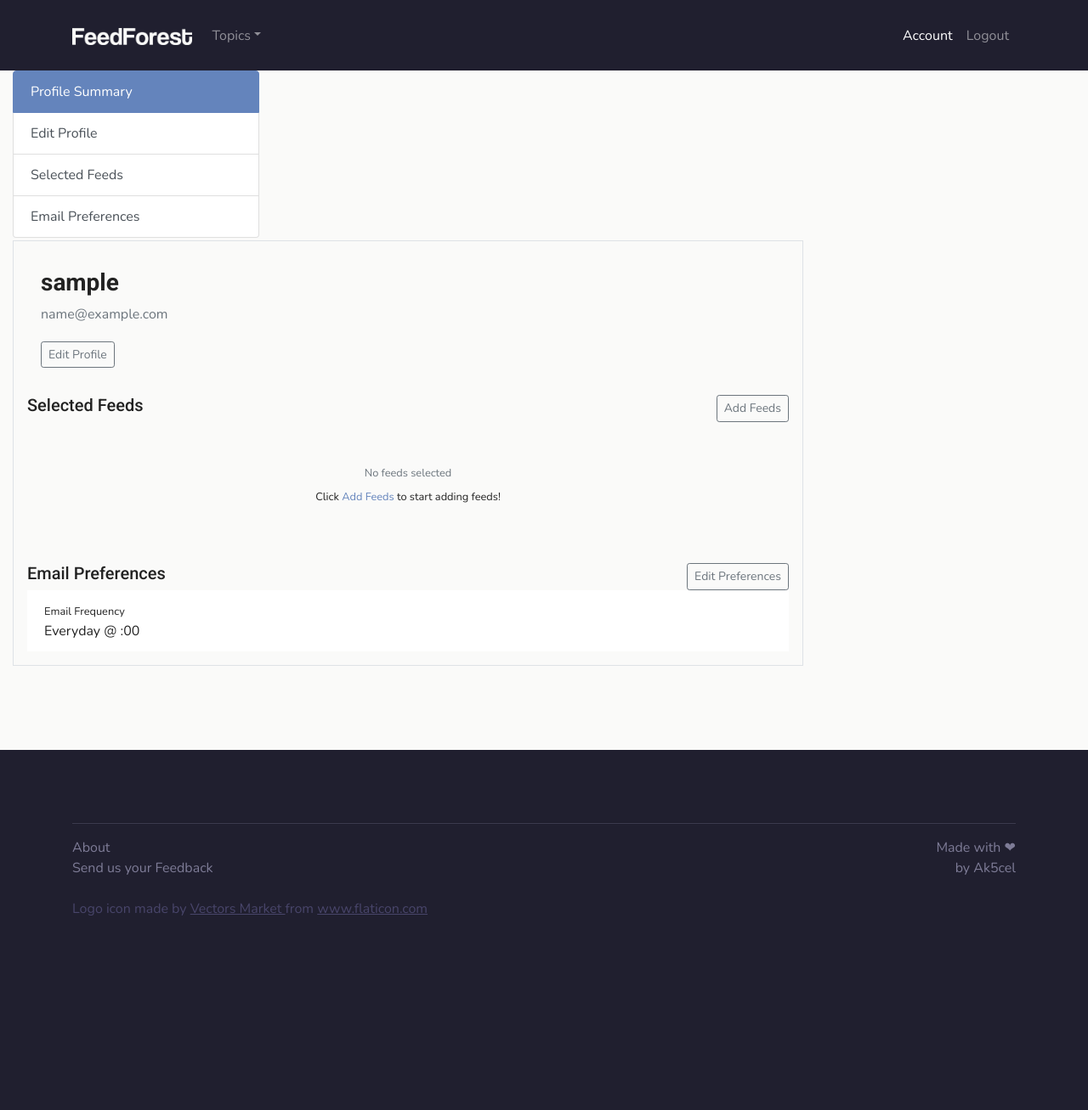
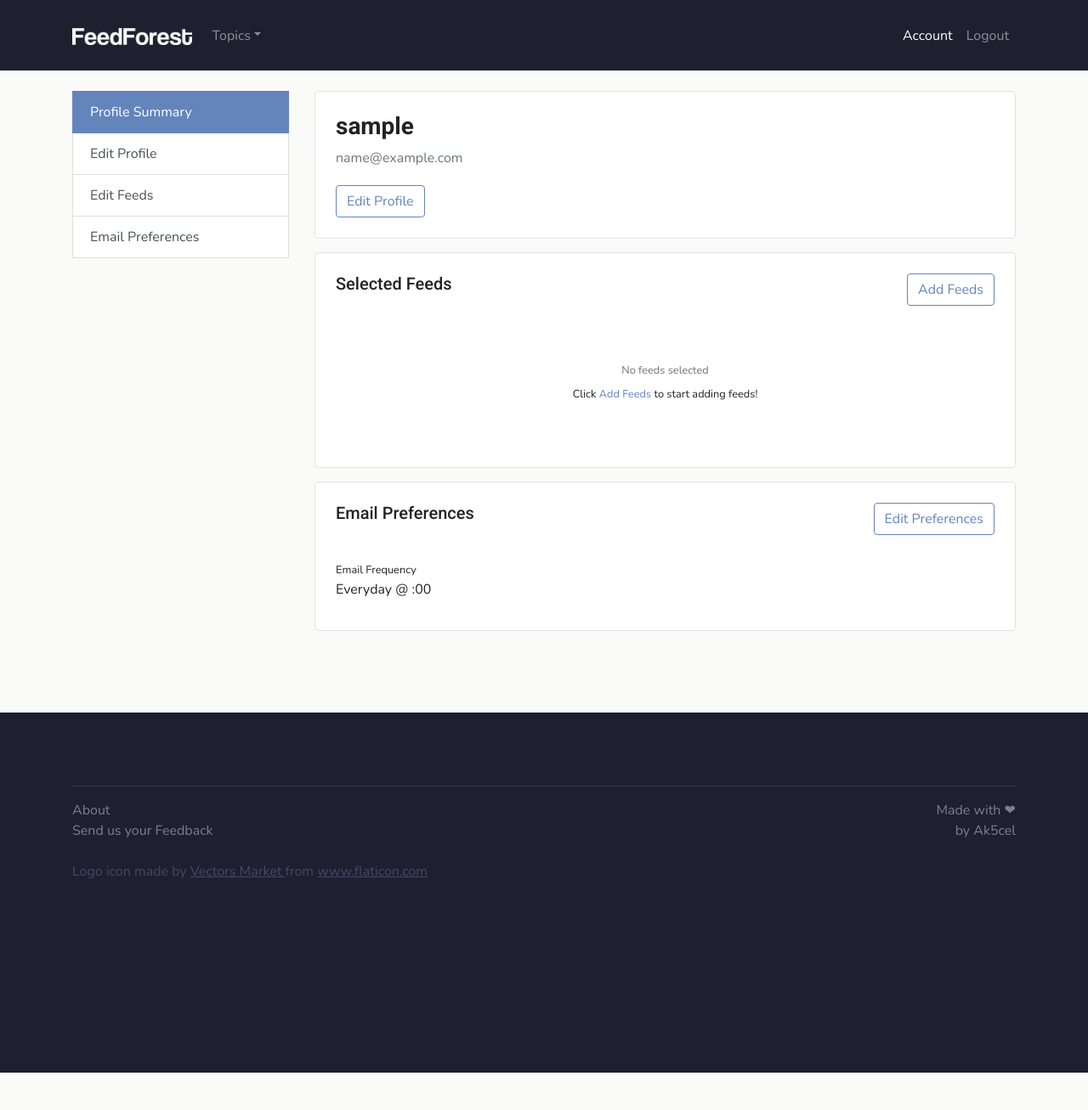
Before and after one commit to Ak5cel/feedforest, a Flask app: page /account in a window 1280 px wide. Shown: the whole page at 85% size. After the commit the page ends 1263 px from the top, so only its background shows below. Run offline with Flask 2, Linux system fonts and the light colour scheme; a user stored in the database is signed in; tables that the repository leaves empty hold one stand-in row (values such as "Sample post"); parts of the project's set-up code (start-up, migrations or seed data) failed here and were passed over; some libraries are stand-ins or nearby versions.

Commit message:
Update layouts of Account pages

```diff
--- a/src/static/css/main.css
+++ b/src/static/css/main.css
@@ -11,6 +11,7 @@ body {
 	font-size: 1rem;
 	color: #222222;
 	background-color: var(--light);
+	padding-top: 50px;
 }
 
 h1, h2, h3, h4, h5, h6 {
@@ -59,6 +60,10 @@ footer p {
 
 .card-columns {
 	column-gap: 24px;
+}
+
+.nudge-up-20 {
+	margin-top: -20px;
 }
 
 .read-more-icon {
@@ -138,6 +143,11 @@ footer p {
 
 }
 
+.sidenav {
+	/*top: 5rem;*/
+	border-radius: 0;
+}
+
 .article .fa-bookmark {
 	/*visibility: hidden;*/
 	color: #cbea86;
@@ -158,11 +168,18 @@ footer p {
 	font-weight: 900;
 }
 
+
+
+
 /* Extra small devices (portrait phones, less than 576px)
  * No media query for `xs` since this is the default in Bootstrap */
 
 /* Small devices (landscape phones, 576px and up) */
 @media (min-width: 576px) {
+	body {
+		padding-top: 83px;
+	}
+
 	nav {
 		min-height: 83px;
 	}
@@ -203,6 +220,12 @@ footer p {
 	.card-columns {
 		column-count: 2;
 	}
+
+	.sidenav {
+		position: -webkit-sticky;
+  		position: sticky;
+  		top: calc(83px + 1.5rem);
+	}
 }
 
 /* Large devices (desktops, 992px and up) */
--- a/src/templates/account.html
+++ b/src/templates/account.html
@@ -1,8 +1,10 @@
 {% extends "base.html" %}
 
 {% block content %}
-	<div class="col-sm-12 col-md-4 col-lg-3">
-		<div class="list-group sidenav sticky-top">
+<div class="container padding-bottom">
+  <div class="row">
+    <div class="col-sm-12 col-md-4 col-lg-3 mt-4">
+      <div class="list-group sidenav">
         <a class="list-group-item list-group-item-action {% if request.endpoint == 'user.account' %} active {% endif %} "
           href="{{ url_for('user.account') }}">
             Profile Summary
@@ -13,7 +15,7 @@
         </a>
         <a class="list-group-item list-group-item-action {% if request.endpoint == 'user.edit_feeds' %} active {% endif %}"
           href="{{ url_for('user.edit_feeds') }}">
-					Selected Feeds
+            Edit Feeds
         </a>
         <a class="list-group-item list-group-item-action {% if request.endpoint == 'user.edit_email_pref' %} active {% endif %}"
           href="{{ url_for('user.edit_email_pref') }}">
@@ -21,10 +23,13 @@
         </a>
       </div>
     </div>
-	<div class="col-sm-12 col-md-8 col-lg-9">
-		<div class="bg-light border p-3 mb-5">
+    <div class="col-sm-12 col-md-8 col-lg-9 mt-4">
+      <!-- <div class="bg-light border p-3 mb-5"> -->
         {% block account_info %}
         {% endblock %}
+      <!-- </div> -->
     </div>
   </div>
+</div>
+
 {% endblock content %}
--- a/src/templates/base.html
+++ b/src/templates/base.html
@@ -18,7 +18,7 @@
 </head>
 <body class="d-flex flex-column h-100">
   <!-- Navbar  -->
-  <nav class="navbar navbar-expand-md navbar-dark bg-dark sticky-top">
+  <nav class="navbar navbar-expand-md navbar-dark bg-dark fixed-top">
     <div class="container">
       <a href="{{ url_for('general.home') }}" class="navbar-brand brand">
         <img src="{{ url_for('static', filename='images/feedforest-logo.png') }}"
--- a/src/templates/edit-profile.html
+++ b/src/templates/edit-profile.html
@@ -1,7 +1,7 @@
 {% extends "account.html" %}
 
 {% block account_info %}
-	<div class="content-section mb-3">
+	<div class="mb-3">
 		<form action="" method="POST">
 			{{ details_form.hidden_tag() }}
 			<fieldset>
@@ -40,7 +40,7 @@
 			</fieldset>
 		</form>
 	</div>
-	<div class="content-section">
+	<div>
 		<form action="" method="POST">
 			{{ details_form.hidden_tag() }}
 			<fieldset>
--- a/src/templates/profile-summary.html
+++ b/src/templates/profile-summary.html
@@ -1,32 +1,35 @@
 {% extends "account.html" %}
 
 {% block account_info %}
-	<div class="media content-section p-3 mb-3">
-
-		<div class="media-body d-flex flex-column align-items-start align-self-center">
+  <!-- Username and Email section -->
+  <div class="bg-white border p-4 mb-3 rounded-lg">
     <h3 class="font-weight-bold">{{ current_user.username }}</h3>
     <p class="text-secondary">{{ current_user.email }}</p>
-			<a class="btn btn-outline-secondary btn-sm mt-1" href="{{ url_for('user.edit_profile') }}">Edit Profile</a>
+    <a class="btn btn-outline-primary mt-1" href="{{ url_for('user.edit_profile') }}">Edit Profile</a>
   </div>
-	</div>
-	<div class="content-section mb-3">
-		<div class="d-flex justify-content-between">
+  <!-- Selected feeds section -->
+  <div class="bg-white border p-4 mb-3 rounded-lg">
+    <div class="d-flex justify-content-between mb-3">
       <h5>Selected Feeds</h5>
       {% if current_user.selected_feeds[0] %}
-				<a class="btn btn-outline-secondary btn-sm" href="{{ url_for('user.edit_feeds') }}">Edit Feeds</a>
+        <a class="btn btn-outline-primary" href="{{ url_for('user.edit_feeds') }}">Edit Feeds</a>
       {% else %}
-				<a class="btn btn-outline-secondary btn-sm" href="{{ url_for('user.edit_feeds') }}">Add Feeds</a>
+        <a class="btn btn-outline-primary" href="{{ url_for('user.edit_feeds') }}">Add Feeds</a>
       {% endif %}
     </div>
     {% if current_user.selected_feeds[0] %}
       <ul class="list-group list-group-flush">
         {% for selected_feed in current_user.selected_feeds %}
-					<li class="list-group-item">
-						<small class="text-muted">{{ selected_feed.feed_name }}</small>
-						<p class="mb-0"><a href="{{ selected_feed.rss_link }}">{{ selected_feed.rss_link }}</a></p>
+          <li class="list-group-item px-0">
+            <small class="text-muted">{{ selected_feed.topic.topic_name.upper() }}</small>
+            <h6 class="">{{ selected_feed.feed_name }}</h6>
+            <p class="small text-primary">
+              <a href="{{ selected_feed.rss_link }}" title="{{ selected_feed.rss_link }}">RSS Link</a>
+              <i class="fas fa-external-link-alt"></i>
+              <a href="{{ selected_feed.site_url }}" title="{{ selected_feed.site_url }}">Site Link</a>
+            </p>
           </li>
         {% endfor %}
-
       </ul>
     {% else %}
       <div class="d-flex flex-column align-items-center justify-content-center" style="height: 150px">
@@ -39,13 +42,14 @@
       </div>
     {% endif %}
   </div>
-	<div class="content-section">
-		<div class="d-flex justify-content-between">
+  <!-- Email preferences section -->
+  <div class="bg-white border p-4 mb-3 rounded-lg">
+    <div class="d-flex justify-content-between mb-3">
       <h5>Email Preferences</h5>
-			<a class="btn btn-outline-secondary btn-sm" href="{{ url_for('user.edit_email_pref') }}">Edit Preferences</a>
+      <a class="btn btn-outline-primary" href="{{ url_for('user.edit_email_pref') }}">Edit Preferences</a>
     </div>
     <ul class="list-group list-group-flush">
-			<li class="list-group-item">
+      <li class="list-group-item px-0">
         <small>Email Frequency</small>
         <form>
           {{ hidden_time_form.hidden_tag() }}
--- a/src/user/routes.py
+++ b/src/user/routes.py
@@ -41,7 +41,8 @@ def my_articles():
 def account():
     hidden_time_form = HiddenElementForm()
     hidden_time_form.hidden_element.data = current_user.email_frequency
-    return render_template('profile-summary.html', title='Account', hidden_time_form=hidden_time_form)
+    topics = Topic.query.all()
+    return render_template('profile-summary.html', title='Account', hidden_time_form=hidden_time_form, topics=topics)
 
 
 @user.route('/account/edit/feeds', methods=['GET', 'POST'])
```
Also changed, not shown: src/templates/edit-feeds.html (+14 -12 lines). Lines whose indentation alone changed are shown as unchanged.
